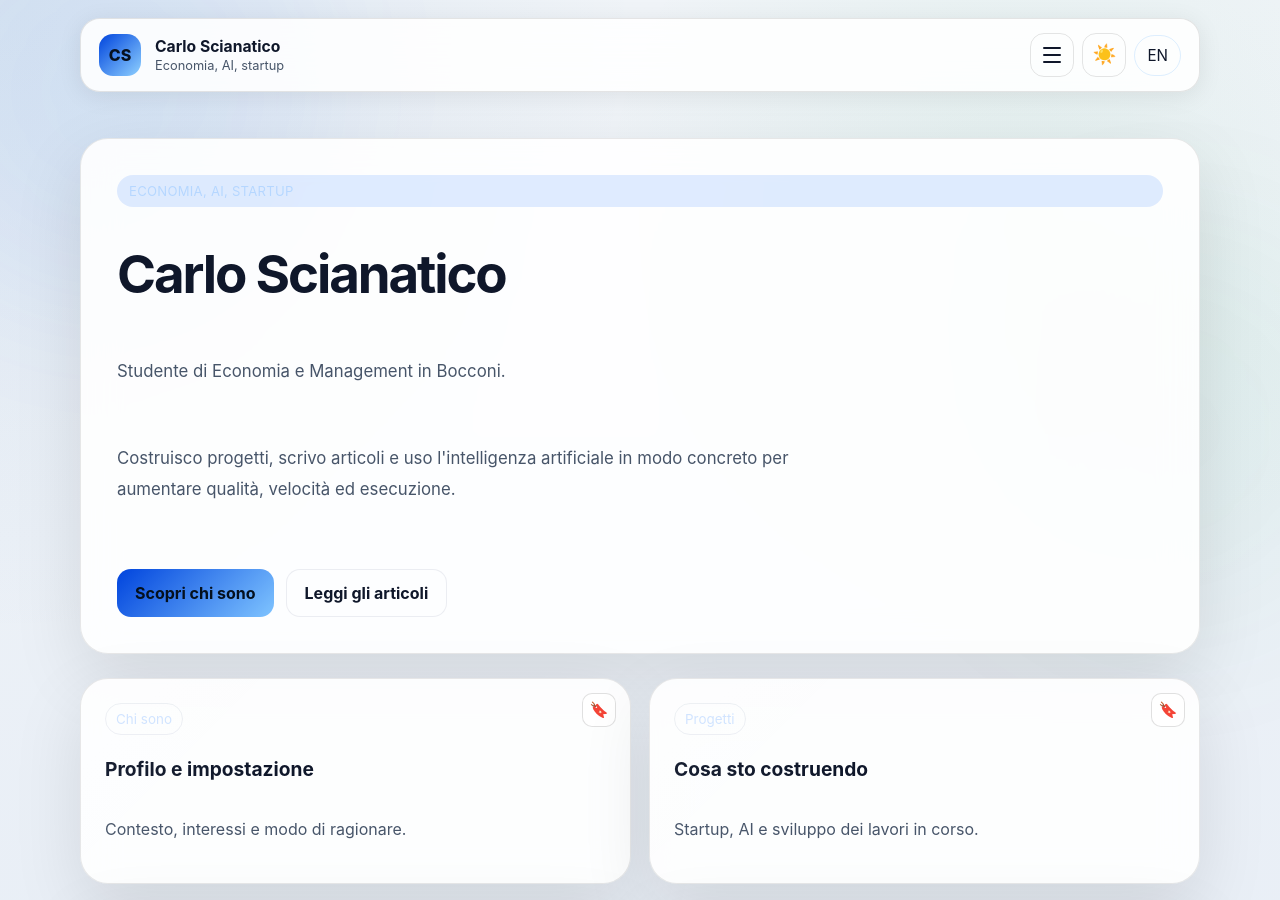
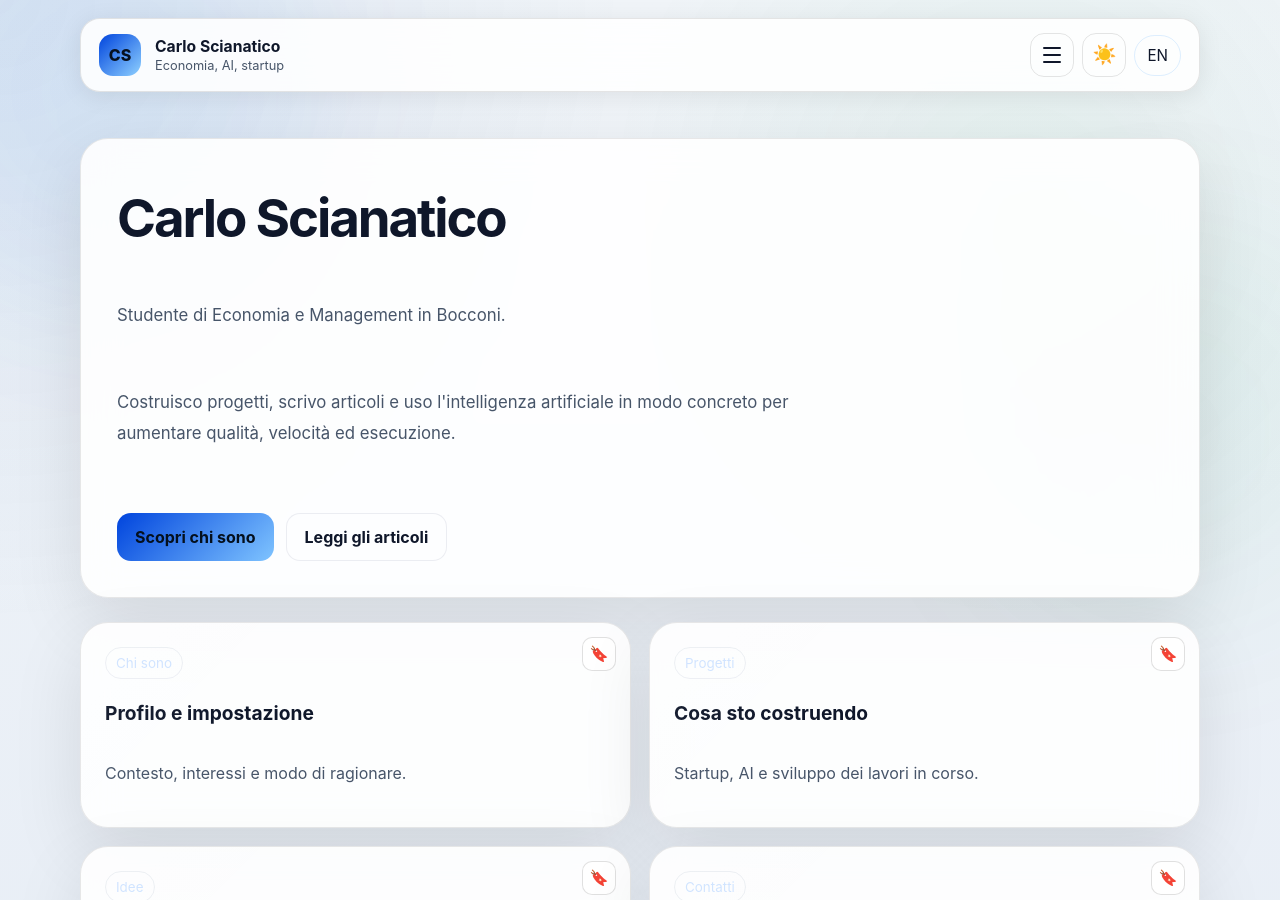
Before and after one commit to carloscianatico/carloscianatico.github.io, a Jekyll site: the page built from index.md, in a window 1280 px wide and 900 px high. Built offline with Jekyll 4.4.1, drawn with Linux system fonts in a browser that asks for light colours.

Commit message:
Fix: rimosso eyebrow kicker dalla homepage

```diff
--- a/_layouts/home.html
+++ b/_layouts/home.html
@@ -4,7 +4,6 @@ layout: default
 
 <!-- HERO (solo testo + bottoni, senza pannello laterale) -->
 <section class="page-hero reveal">
-  {% if page.hero_kicker %}<span class="eyebrow">{{ page.hero_kicker }}</span>{% endif %}
   <h1>{{ page.hero_title | default: site.title }}</h1>
   {% if page.hero_subtitle %}<p class="hero-subtitle">{{ page.hero_subtitle }}</p>{% endif %}
   {% if page.hero_intro %}<p class="page-lead">{{ page.hero_intro }}</p>{% endif %}
```
